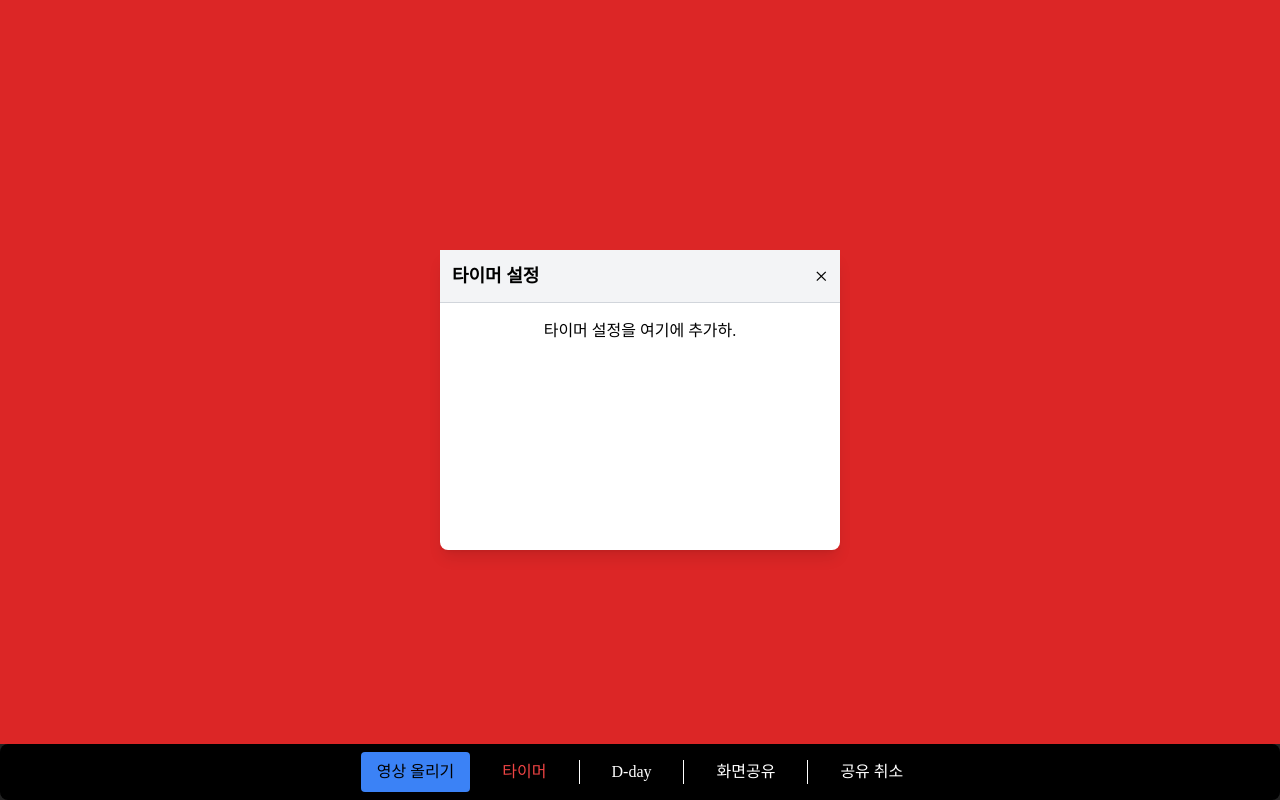
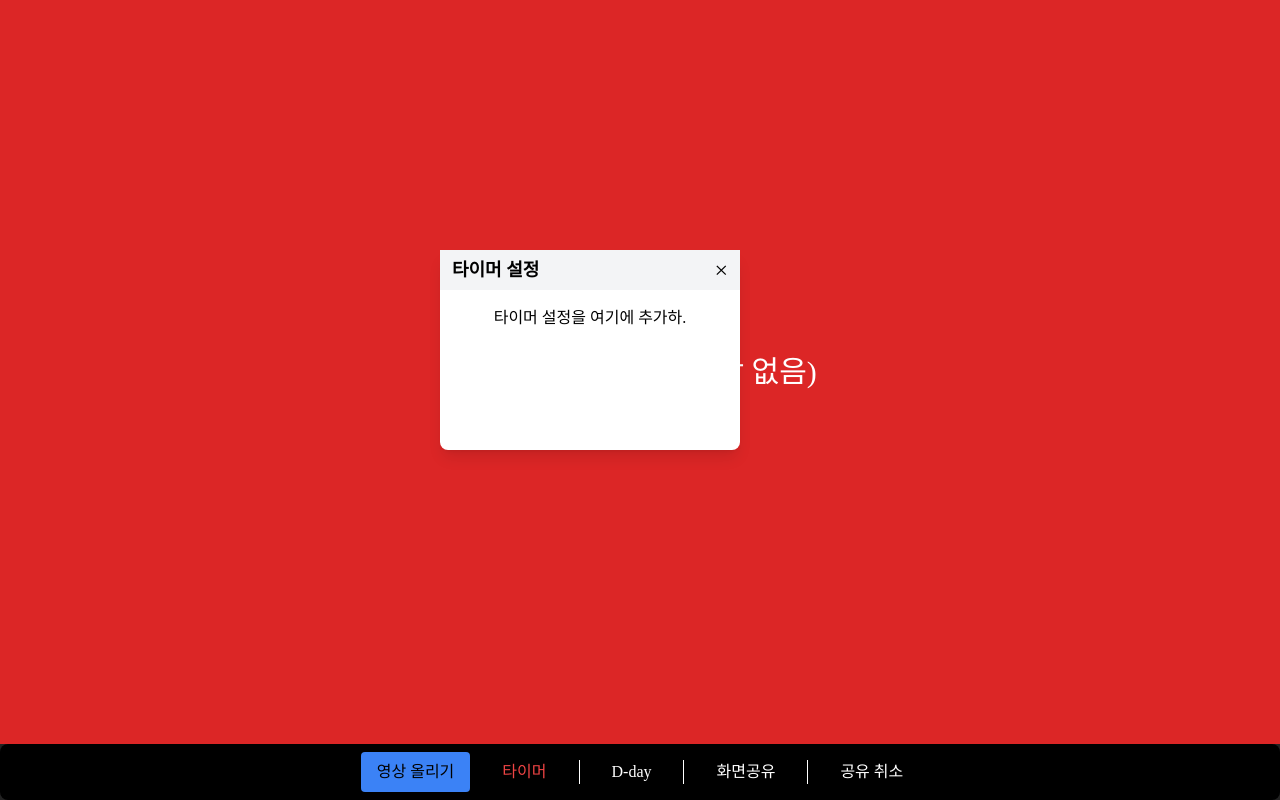
Before and after one commit to kimminsu31415/withstudy, a React (Create React App) app: page /studyroom in a window 1280 px wide. Both pictures are taken after a click on the button "타이머". Built offline with nearby package versions, Linux system fonts and the light colour scheme.

Commit message:
fix: 드래글 모달 크기 변경

```diff
--- a/src/components/DraggableModal.jsx
+++ b/src/components/DraggableModal.jsx
@@ -93,13 +93,13 @@ function DraggableModal({ isOpen, onClose, title, children }) {
     <div className="pointer-events-none fixed left-0 top-0 z-[1000] h-full w-full">
       {/* 모달 박스 */}
       <div
-        className="pointer-events-auto absolute h-[300px] w-[400px] rounded-lg bg-white shadow-lg"
+        className="pointer-events-auto absolute h-[200px] w-[300px] rounded-lg bg-white shadow-lg"
         style={{ top: modalPosition.y, left: modalPosition.x }}
         onClick={(e) => e.stopPropagation()}
       >
         {/* 헤더 (드래그 핸들) */}
         <div
-          className="flex cursor-grab items-center justify-between border-b border-gray-300 bg-gray-100 p-3"
+          className="flex h-[40px] cursor-grab items-center justify-between border-gray-300 bg-gray-100 p-3"
           onMouseDown={onMouseDown}
         >
           <h2 className="text-lg font-semibold">{title}</h2>
```
